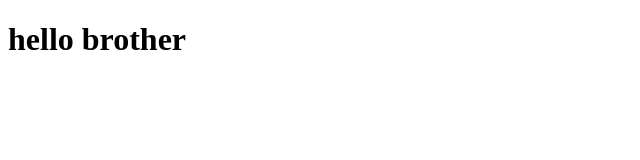
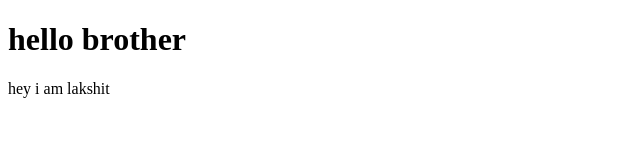
Before and after one commit to laks-debug/git-ins, a plain HTML site: page index.html in a window 1280 px wide. Shown: the whole page, without its empty margins (0-640 px from the left). Drawn offline with Linux system fonts and the light colour scheme.

Commit message:
second commit

```diff
--- a/index.html
+++ b/index.html
@@ -7,5 +7,6 @@
 </head>
 <body>
     <h1>hello brother</h1>
+    <p>hey i am lakshit</p>
 </body>
 </html>
```
